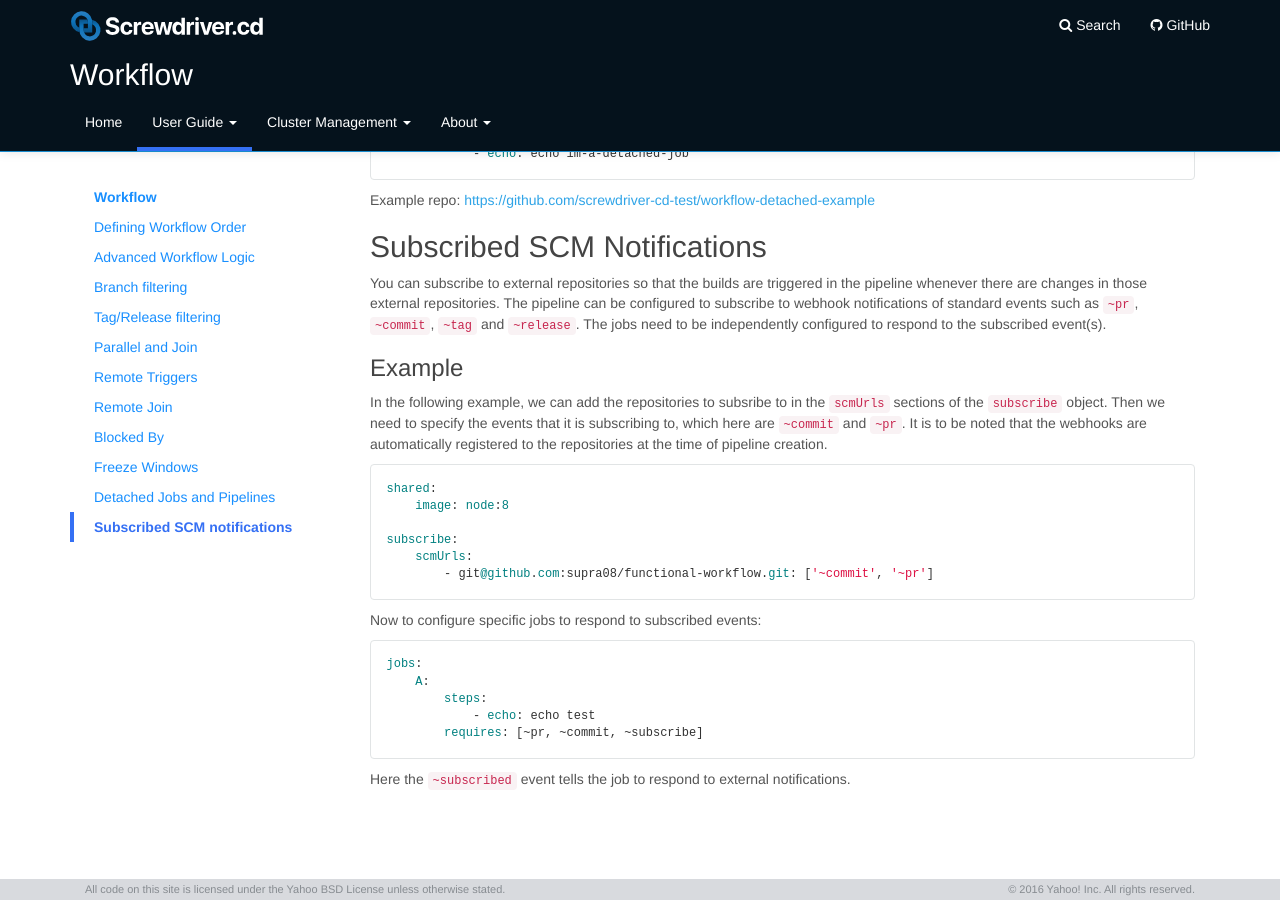
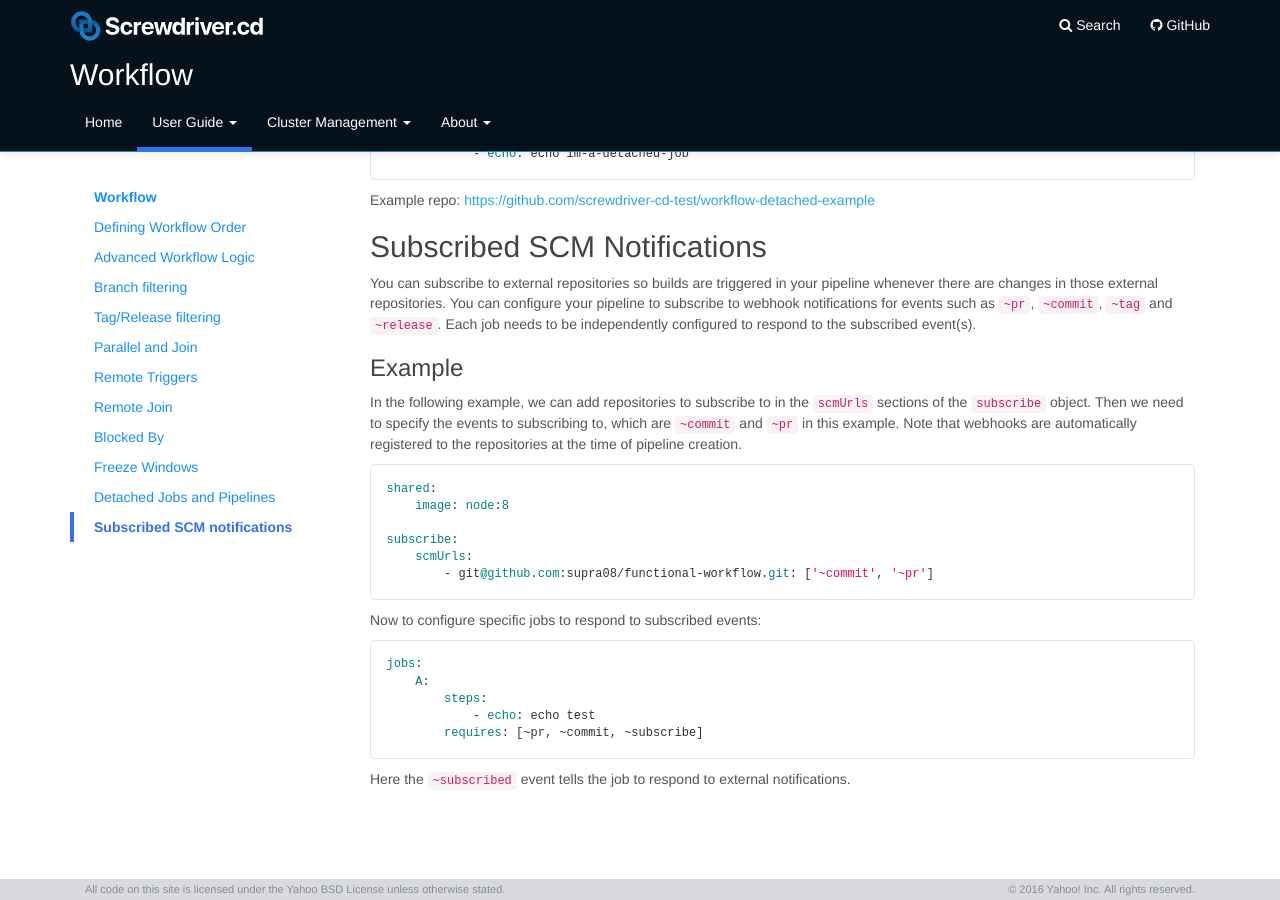
Before and after one commit to screwdriver-cd/guide, a Jekyll site: the page built from docs/user-guide/configuration/workflow.md, in a window 1280 px wide and 900 px high, scrolled down 7993 px. Built offline with Jekyll 4.4.1, drawn with Linux system fonts in a browser that asks for light colours.

Commit message:
fix(1415): Edit suggestions

````diff
--- a/docs/user-guide/configuration/workflow.md
+++ b/docs/user-guide/configuration/workflow.md
@@ -383,10 +383,10 @@ jobs:
 Example repo: <https://github.com/screwdriver-cd-test/workflow-detached-example>
 
 ## Subscribed SCM Notifications
-You can subscribe to external repositories so that the builds are triggered in the pipeline whenever there are changes in those external repositories. The pipeline can be configured to subscribe to webhook notifications of standard events such as `~pr`, `~commit`, `~tag` and `~release`. The jobs need to be independently configured to respond to the subscribed event(s).
+You can subscribe to external repositories so builds are triggered in your pipeline whenever there are changes in those external repositories. You can configure your pipeline to subscribe to webhook notifications for events such as `~pr`, `~commit`, `~tag` and `~release`. Each job needs to be independently configured to respond to the subscribed event(s).
 
 ### Example
-In the following example, we can add the repositories to subsribe to in the `scmUrls` sections of the `subscribe` object. Then we need to specify the events that it is subscribing to, which here are `~commit` and `~pr`. It is to be noted that the webhooks are automatically registered to the repositories at the time of pipeline creation.
+In the following example, we can add repositories to subscribe to in the `scmUrls` sections of the `subscribe` object. Then we need to specify the events to subscribing to, which are `~commit` and `~pr` in this example. Note that webhooks are automatically registered to the repositories at the time of pipeline creation.
 
 ```
 shared:
````
